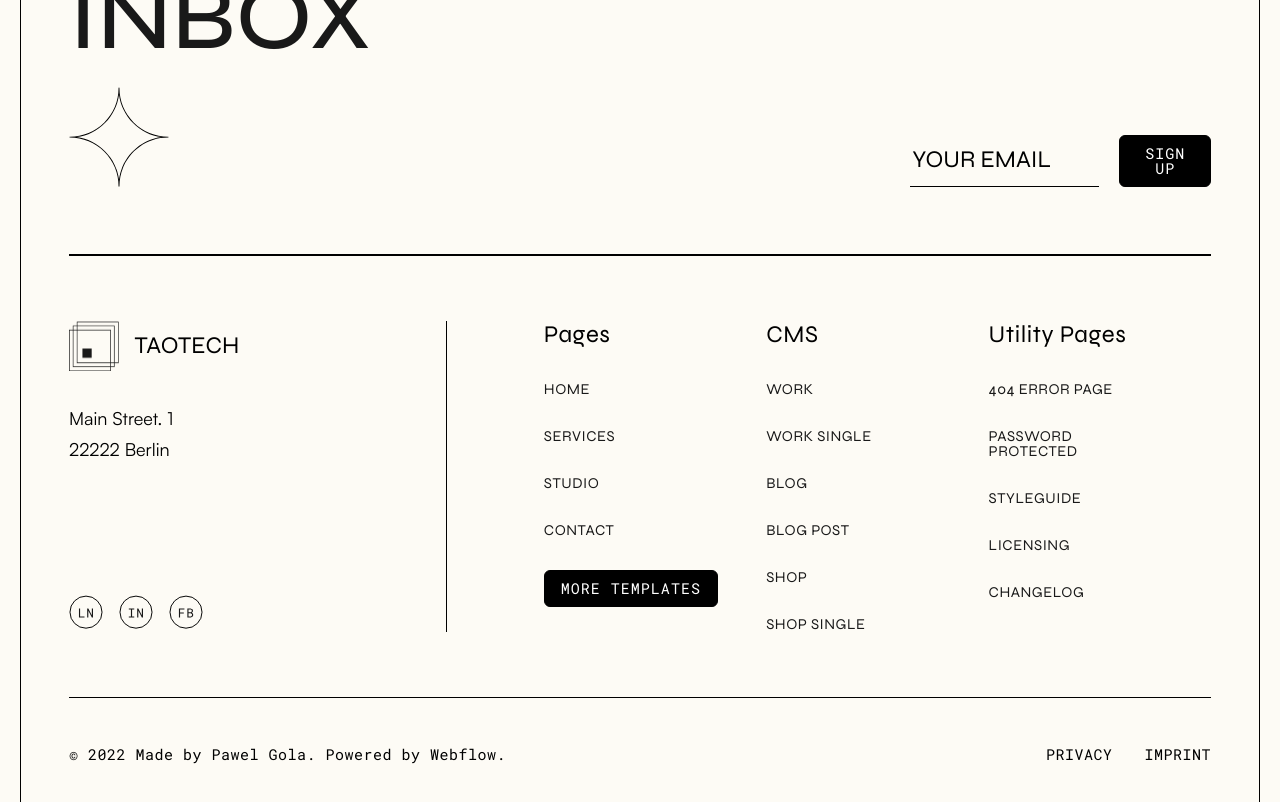
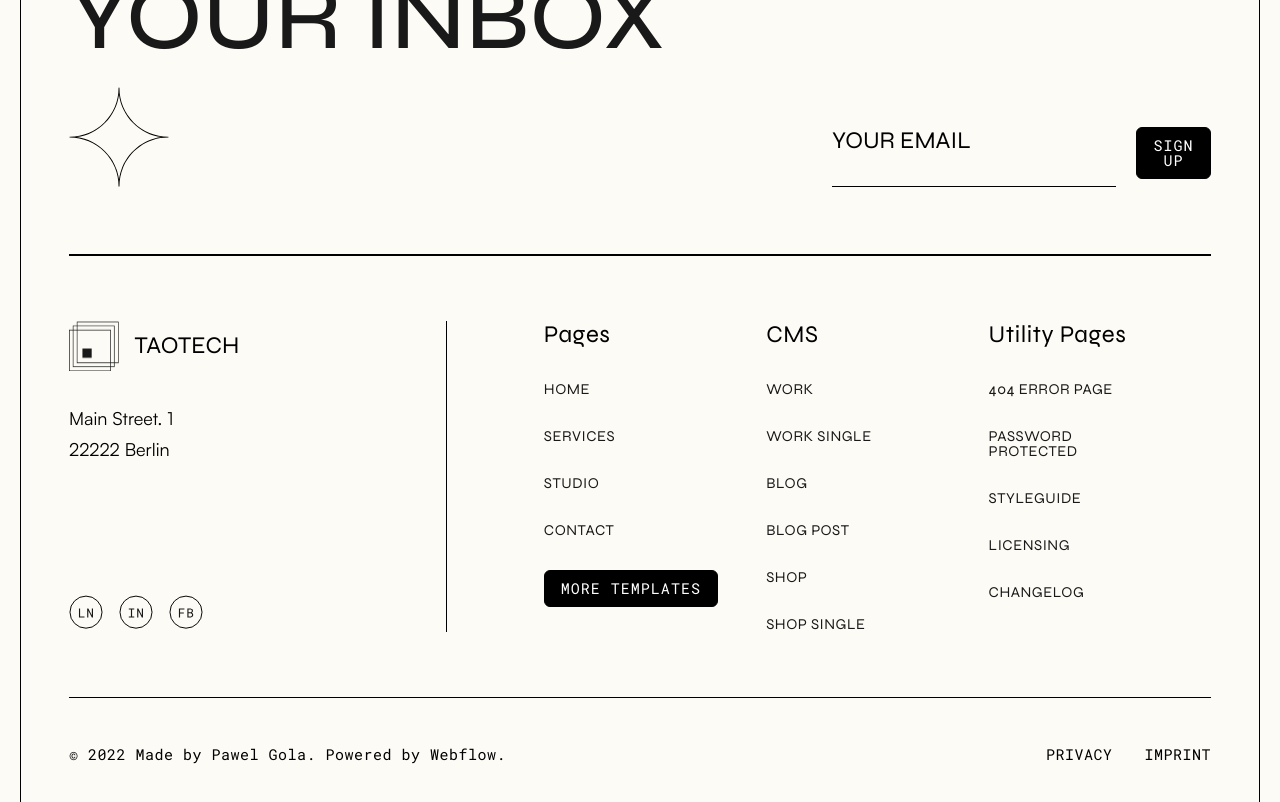
Before and after one commit to taodemy/website, a Next.js app: page /blog in a window 1280 px wide. Shown: the part 2880-3682 px from the top of the page. Built offline with nearby package versions, Linux system fonts and the light colour scheme.

Commit message:
fix: label for input & adjust css and testing

```diff
--- a/styles/InfoBlock.module.css
+++ b/components/general/InfoBlock/InfoBlock.module.css
@@ -74,11 +74,17 @@
 .info_block__sign_up_content__form {
   display: flex;
   flex-direction: row;
+  align-items: flex-end;
   gap: 20px;
 }
 
+.info_block__sign_up_content__form__group {
+  display: flex;
+  flex-direction: column;
+  width: 75%;
+}
+
 .info_block__sign_up_content__form__input {
-  width: 75%;
   border: 0;
   background: transparent;
   border-bottom: 1px solid var(--border-default);
--- a/components/general/InfoBlock/InfoBlock.tsx
+++ b/components/general/InfoBlock/InfoBlock.tsx
@@ -1,4 +1,4 @@
-import styles from "@/styles/InfoBlock.module.css";
+import styles from "./InfoBlock.module.css";
 import { fontSyne, fontSatoshi, fontRobotoMono } from "@/pages/_app";
 import Button from "../../base/Button";
 
@@ -56,11 +56,15 @@ const InfoBlock = ({
             {content}
           </p>
           <form className={styles.info_block__sign_up_content__form}>
-            <input
-              type="email"
-              defaultValue="YOUR EMAIL"
-              className={`global__heading-h4 ${fontSyne.className} ${styles.info_block__sign_up_content__form__input}`}
-            />
+            <div className={styles.info_block__sign_up_content__form__group}>
+              <label htmlFor="email" className={`global__heading-h4 ${fontSyne.className}`}>
+                YOUR EMAIL
+              </label>
+              <input
+                type="email"
+                className={`global__heading-h4 ${fontSyne.className} ${styles.info_block__sign_up_content__form__input}`}
+              />
+            </div>
             <Button>sign up</Button>
           </form>
         </div>
```
Also changed, not shown: 1 other file (tests, documents, lock files or other folders).
